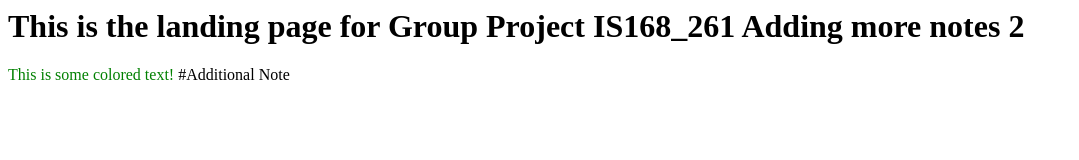
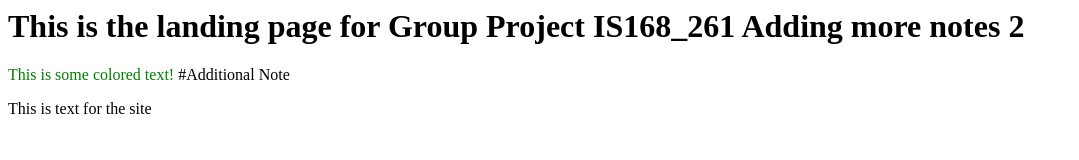
Before and after one commit to KEBrown95/Modern-Cloud, a plain HTML site: page index.html in a window 1280 px wide. Shown: the whole page, without its empty margins (0-1079 px from the left). Drawn offline with Linux system fonts and the light colour scheme.

Commit message:
Add paragraph text

```diff
--- a/index.html
+++ b/index.html
@@ -4,3 +4,4 @@ Adding more notes 2
 </h1>
 <font color="green">This is some colored text!</font>
 #Additional Note
+<p>This is text for the site<p>
```
